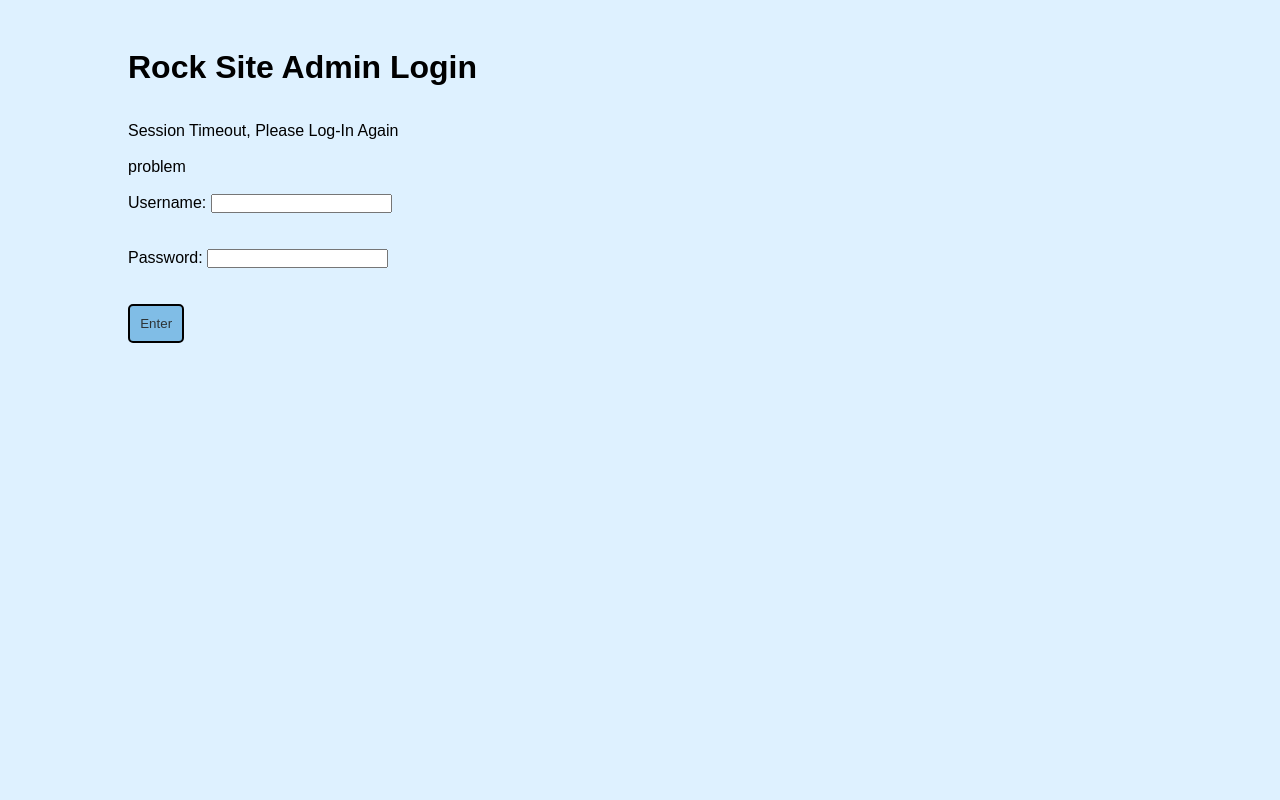
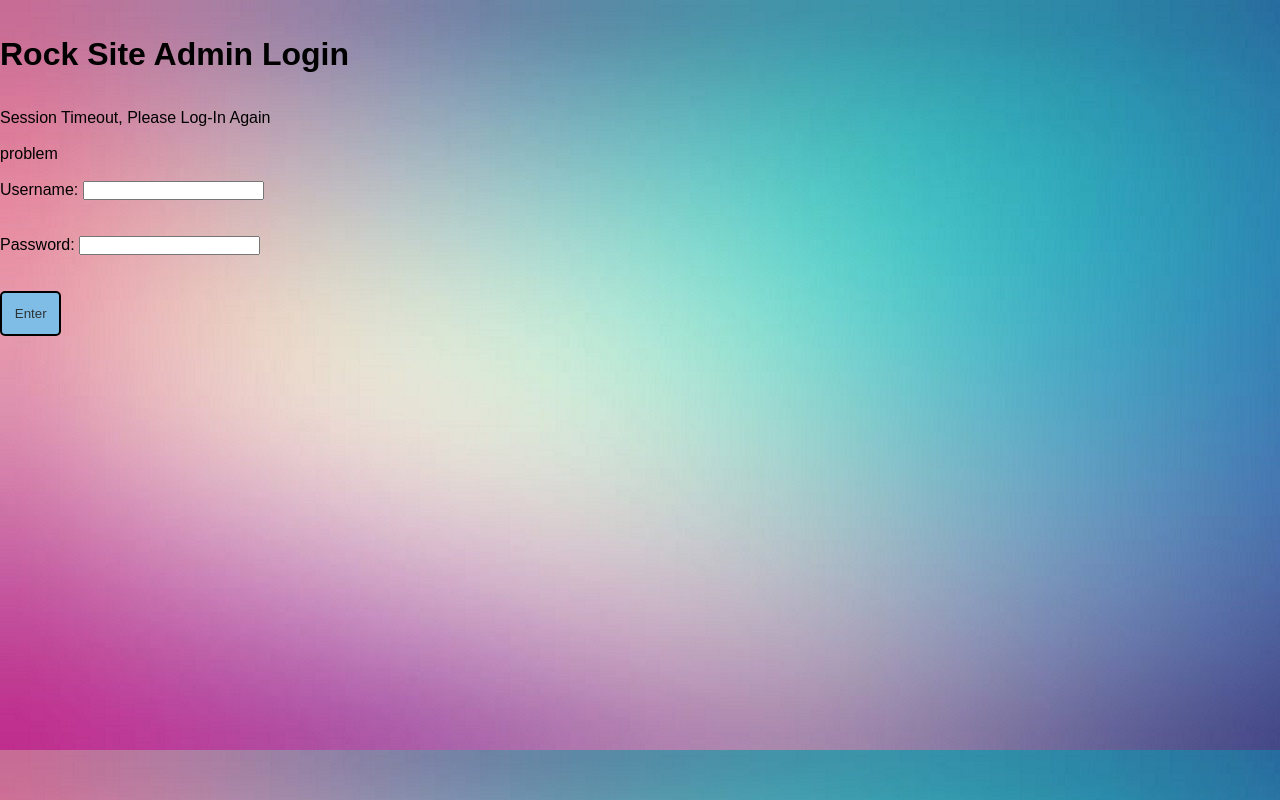
Before and after one commit to CadenConde/Peace-Love-and-Dots, a PHP site: page /rockSite/login.php in a window 1280 px wide. Run offline with PHP 8.4, Linux system fonts and the light colour scheme; the visitor is signed in with stand-in values (Sample User, id 1); data that the repository does not hold is empty.

Commit message:
Footer and Login

```diff
--- a/rockSite/admin/login.php
+++ b/rockSite/admin/login.php
@@ -4,11 +4,11 @@
         <title>Rock Website - Login Page </title>
         <link rel="stylesheet" href="../css/admin.css">
 </head>
-<body style="background-color:#def1ff;">
-    <div class="wrapper">
+<body style="background-image: url('../images/login-background.jpg');">
+    <div class="container">
         <div>
         <br><br>
-        <h1>Rock Site Admin Login</h1>
+        <h1 class="login-title">Rock Site Admin Login</h1>
         <br><br>
 
         <?php
--- a/rockSite/admin/manage-account.php
+++ b/rockSite/admin/manage-account.php
@@ -60,5 +60,6 @@
 
 
 
-
-<?php include('partials/footer.php'); ?>
+<section class="footer-bottom">
+    <?php include('partials/footer.php'); ?>
+</section>
```
Also changed, not shown: rockSite/admin/index.php (+6 -4 lines).
